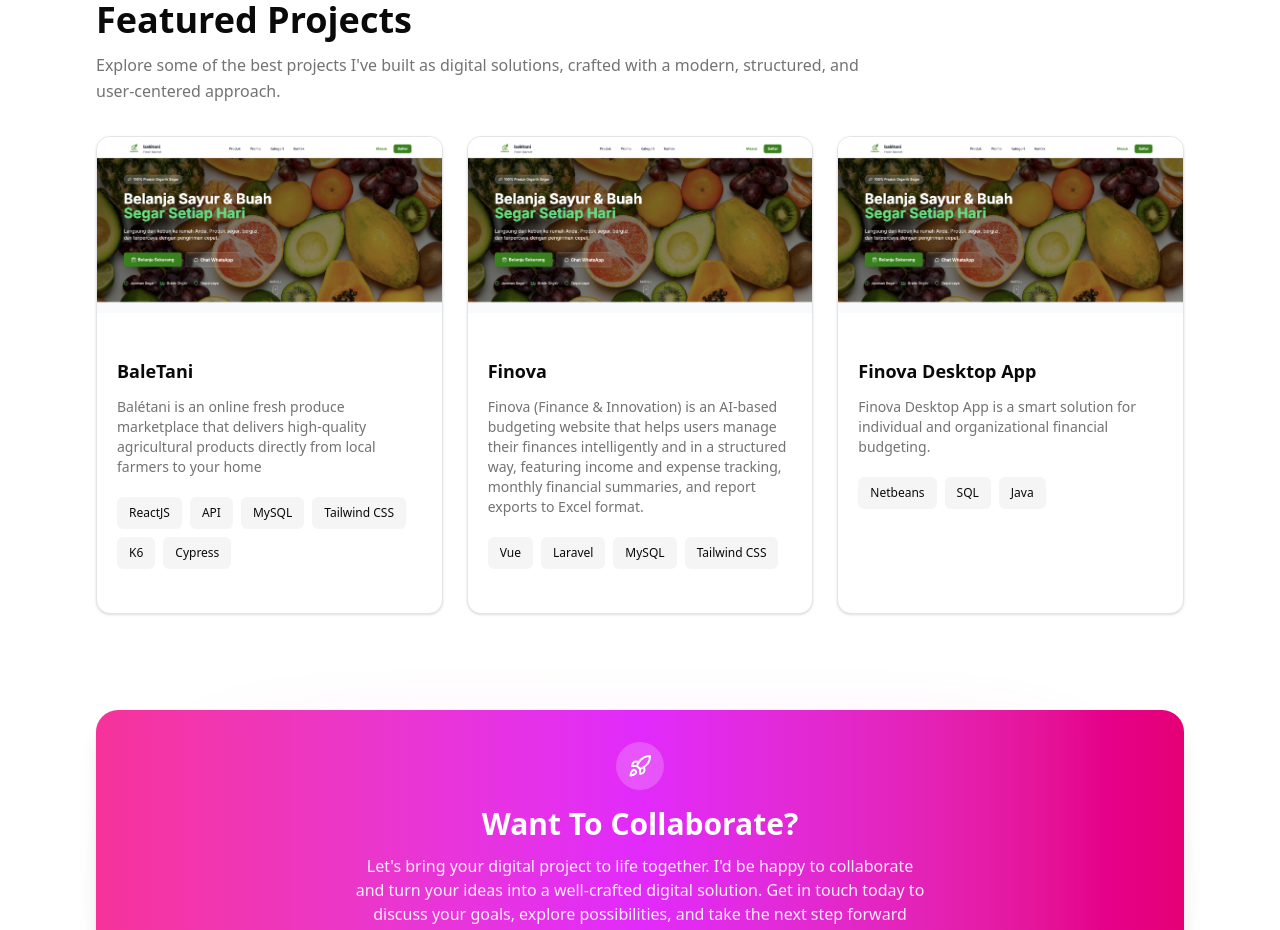
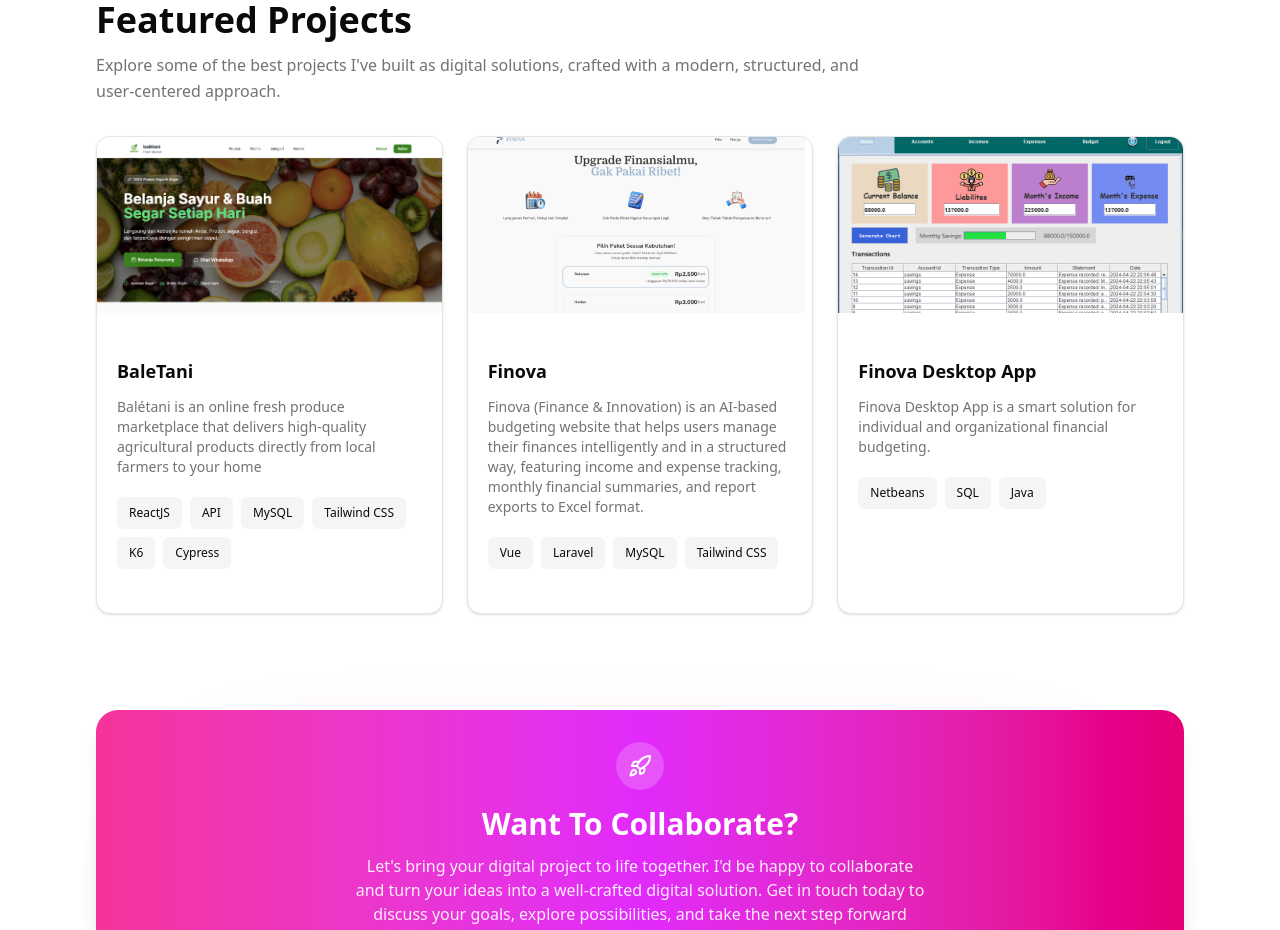
Before and after one commit to rstisbil15/portofolio, a React (Vite) app: page / in a window 1280 px wide. Shown: the part 1600-2530 px from the top of the page. Built offline with nearby package versions, Linux system fonts and the light colour scheme.

Commit message:
chrone add

```diff
--- a/src/components/home/Projects.tsx
+++ b/src/components/home/Projects.tsx
@@ -14,14 +14,14 @@ const project1 = {
 const project2 = {
   title: "projects.project2.title",
   description: "projects.project2.desc",
-  image: "../../../baletani.jpg",
+  image: "../../../finova.png",
   techStack: ["Vue", "Laravel", "MySQL","Tailwind CSS"],
 }
 
 const project3 = {
   title: "projects.project3.title",
   description: "projects.project3.desc",
-  image: "../../../baletani.jpg",
+  image: "../../../finova_desktop.png",
   techStack: ["Netbeans", "SQL", "Java"],
 };
 
```
Also changed, not shown: public/finova.png (added), public/finova_desktop.png (added).
